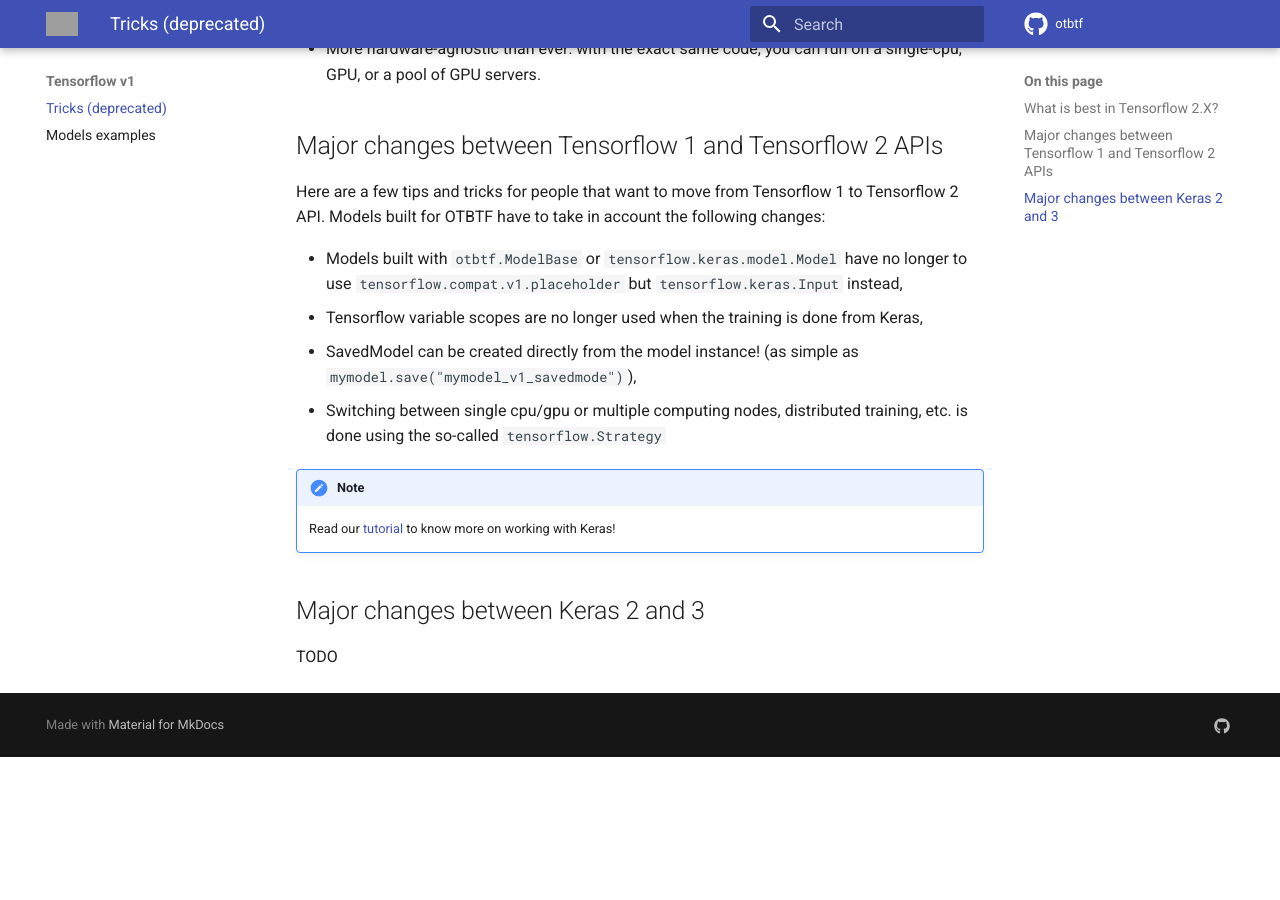
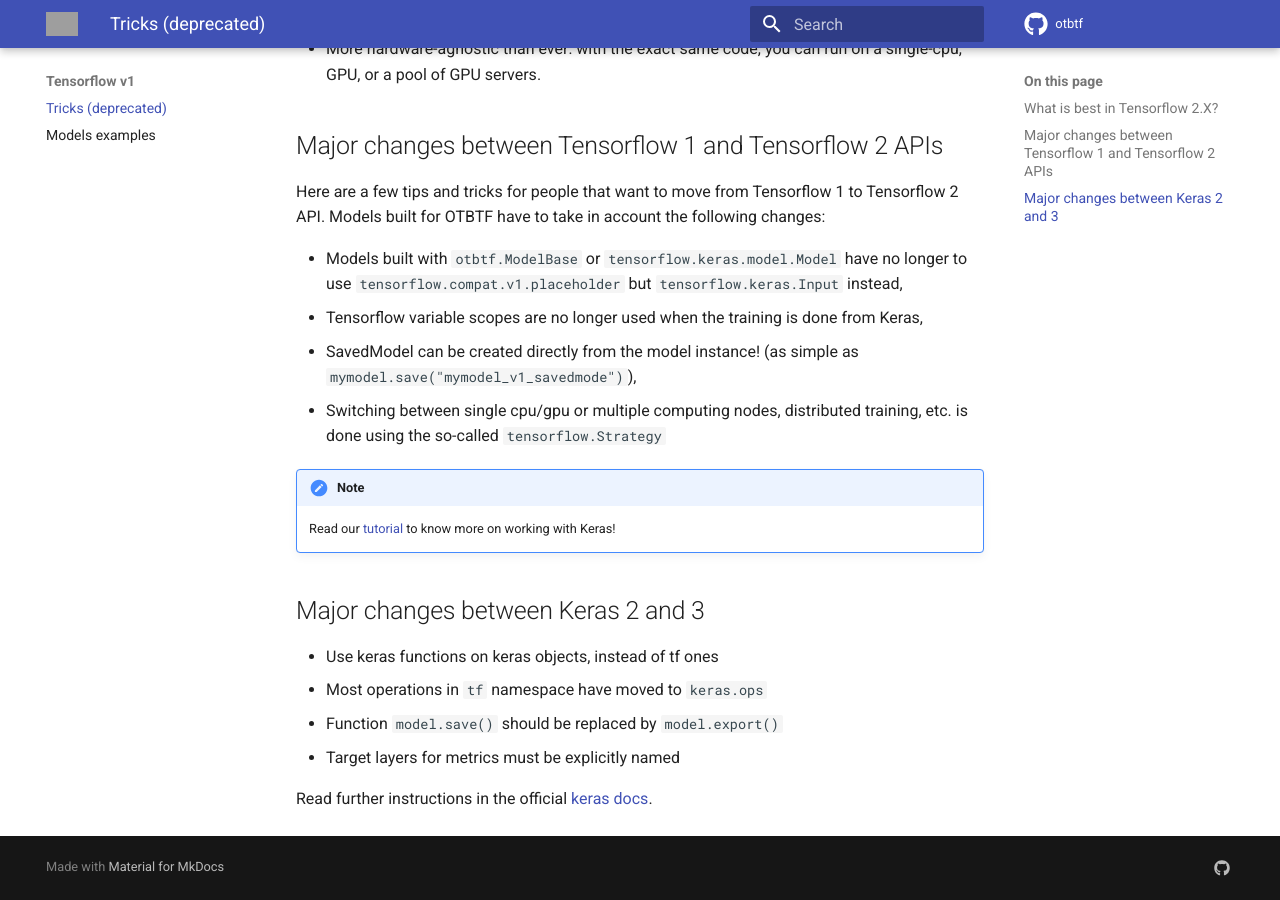
Before and after one commit to remicres/otbtf, an MkDocs documentation site: the page built from doc/deprecated.md, in a window 1280 px wide and 900 px high, scrolled down 621 px. Built offline with MkDocs 1.6.1 and Material for MkDocs 9.7.7, drawn with Linux system fonts in a browser that asks for light colours; comment, search, counter and statistics services are not loaded; before the commit the page ends 1378 px from its top, so only the background shows below that; grey boxes are pictures that could not be loaded.

Commit message:
Small doc updates for 5.0.0 release

```diff
--- a/doc/deprecated.md
+++ b/doc/deprecated.md
@@ -39,4 +39,9 @@
 
 ## Major changes between Keras 2 and 3
 
-TODO
+- Use keras functions on keras objects, instead of tf ones
+- Most operations in `tf` namespace have moved to `keras.ops`
+- Function `model.save()` should be replaced by `model.export()`
+- Target layers for metrics must be explicitly named
+
+Read further instructions in the official [keras docs](https://keras.io/guides/migrating_to_keras_3/).
```
Also changed, not shown: doc/api_distributed.md (+1 -1 lines), doc/docker_build.md (+2 -2 lines), 1 other file.
